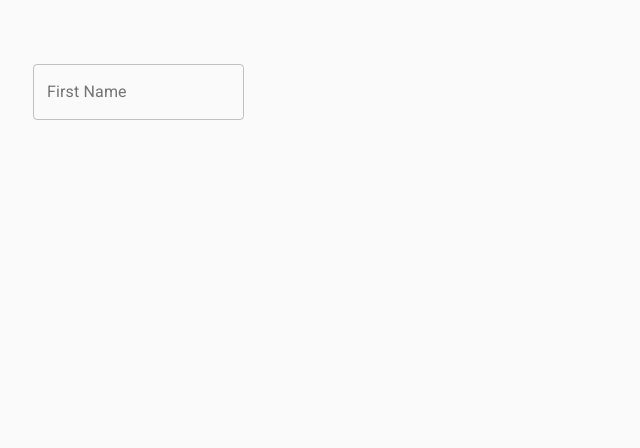
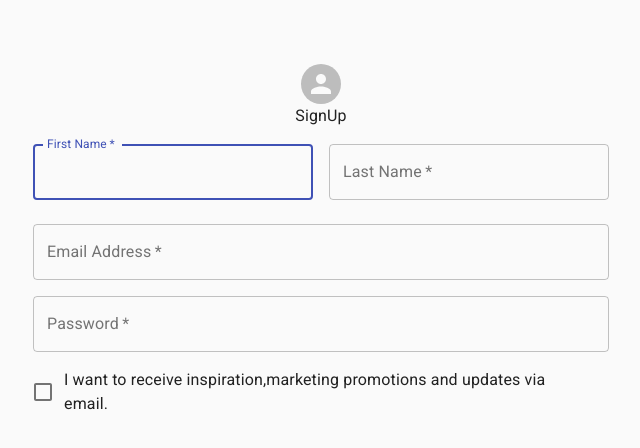
Before and after one commit to dorsapiri/login-page, a React (Create React App) app: page /signup in a window 1280 px wide. Shown: the top 448 px of the page, without its empty margins (319-959 px from the left). Built offline with nearby package versions, Linux system fonts and the light colour scheme.

Commit message:
complete signup page

```diff
--- a/src/pages/SignUpSide.js
+++ b/src/pages/SignUpSide.js
@@ -1,9 +1,12 @@
-import { CssBaseline, Grid, makeStyles, TextField } from "@material-ui/core";
+import { Avatar, CssBaseline, Grid, makeStyles, TextField, Typography, FormControlLabel, Checkbox } from "@material-ui/core";
 import React from "react";
 
 const useStyles = makeStyles(theme=>({
     paper: {
         margin: theme.spacing(8,4),
+        display: 'flex',
+        flexDirection: 'column',
+        alignItems: 'center',
     }
 }));
 export default function SignUp(){
@@ -14,12 +17,64 @@ export default function SignUp(){
             <Grid item xs={false} sm={2} md={3}/>
             <Grid item xs={12} sm={8} md={6}>
                 <div className={classes.paper}>
+                    <Avatar></Avatar>
+                    <Typography component="h1">
+                        SignUp
+                    </Typography>
                     <form>
-                        <TextField
-                        name="firstname"
-                        label="First Name"
-                        id="fname"
-                        variant="outlined" />
+                        <Grid container spacing={2}>
+                            <Grid item xs={12} sm={6}>
+                                <TextField
+                                name="firstname"
+                                label="First Name"
+                                id="fname"
+                                variant="outlined"
+                                margin="normal"
+                                autoComplete="fname"
+                                autoFocus
+                                fullWidth
+                                required/>
+                            </Grid>
+                            <Grid item xs={12} sm={6}>
+                                <TextField
+                                 name="lastname"
+                                 label="Last Name"
+                                 id="lname"
+                                 variant="outlined"
+                                 margin="normal"
+                                 autoCapitalize="lname"
+                                 fullWidth
+                                 required/>
+                            </Grid>
+                            <Grid item xs={12}>
+                                <TextField
+                                name="email"
+                                id="email-id"
+                                label="Email Address"
+                                variant="outlined"
+                                autoComplete="email"
+                                required
+                                fullWidth
+                                />
+                            </Grid>
+                            <Grid item xs={12}>
+                                <TextField
+                                name="password"
+                                id="pass"
+                                label="Password"
+                                variant="outlined"
+                                fullWidth
+                                required
+                                autoComplete="password"/>
+                            </Grid>
+                            <Grid item xs={12}>
+                                <FormControlLabel
+                                control={<Checkbox value="allowExtraEmail" color="primary" />}
+                                label="I want to receive inspiration,marketing promotions and updates via email."/>
+                            </Grid>
+                        </Grid>
+
+
                     </form>
                 </div>
             </Grid>
```
